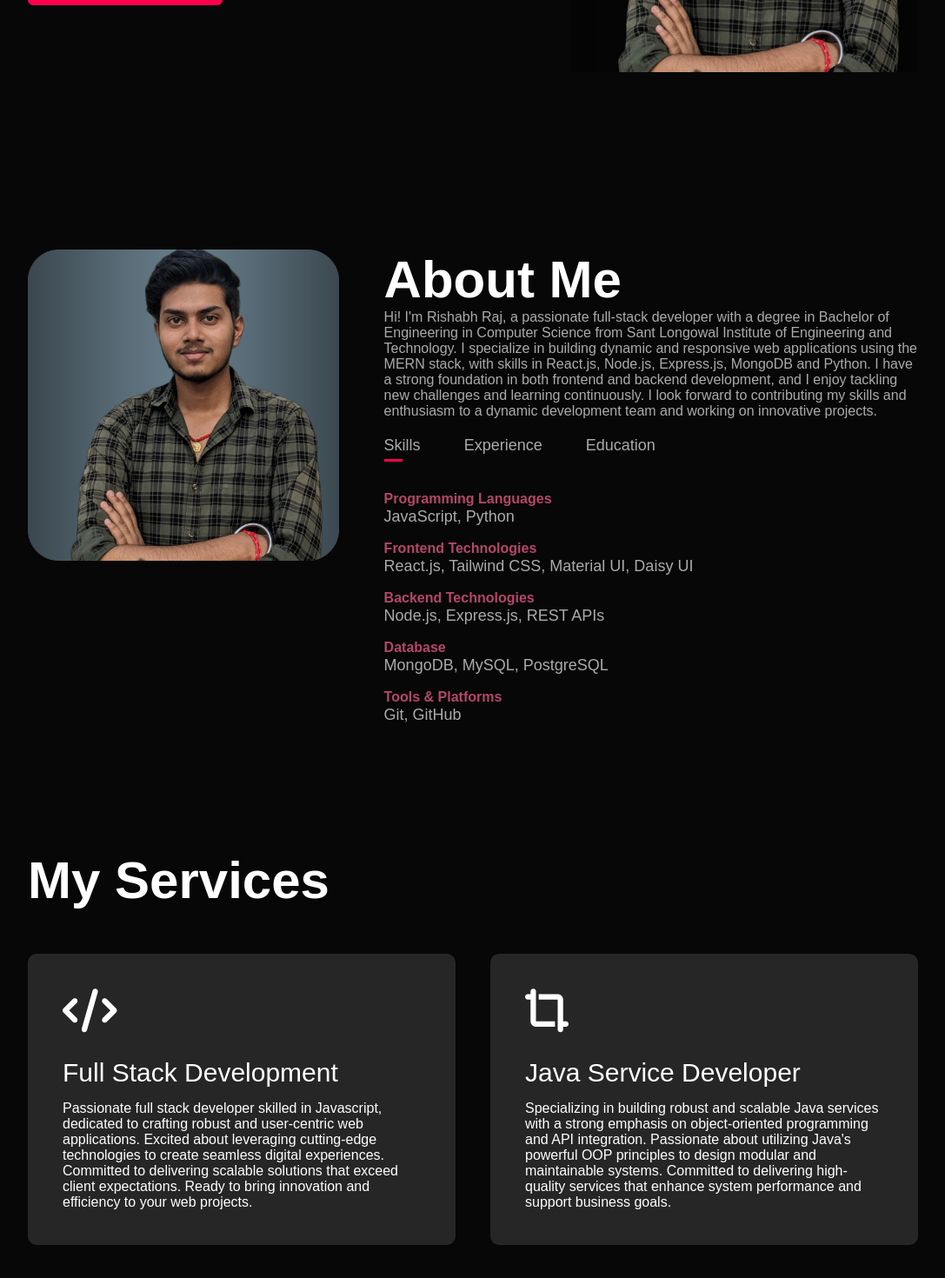
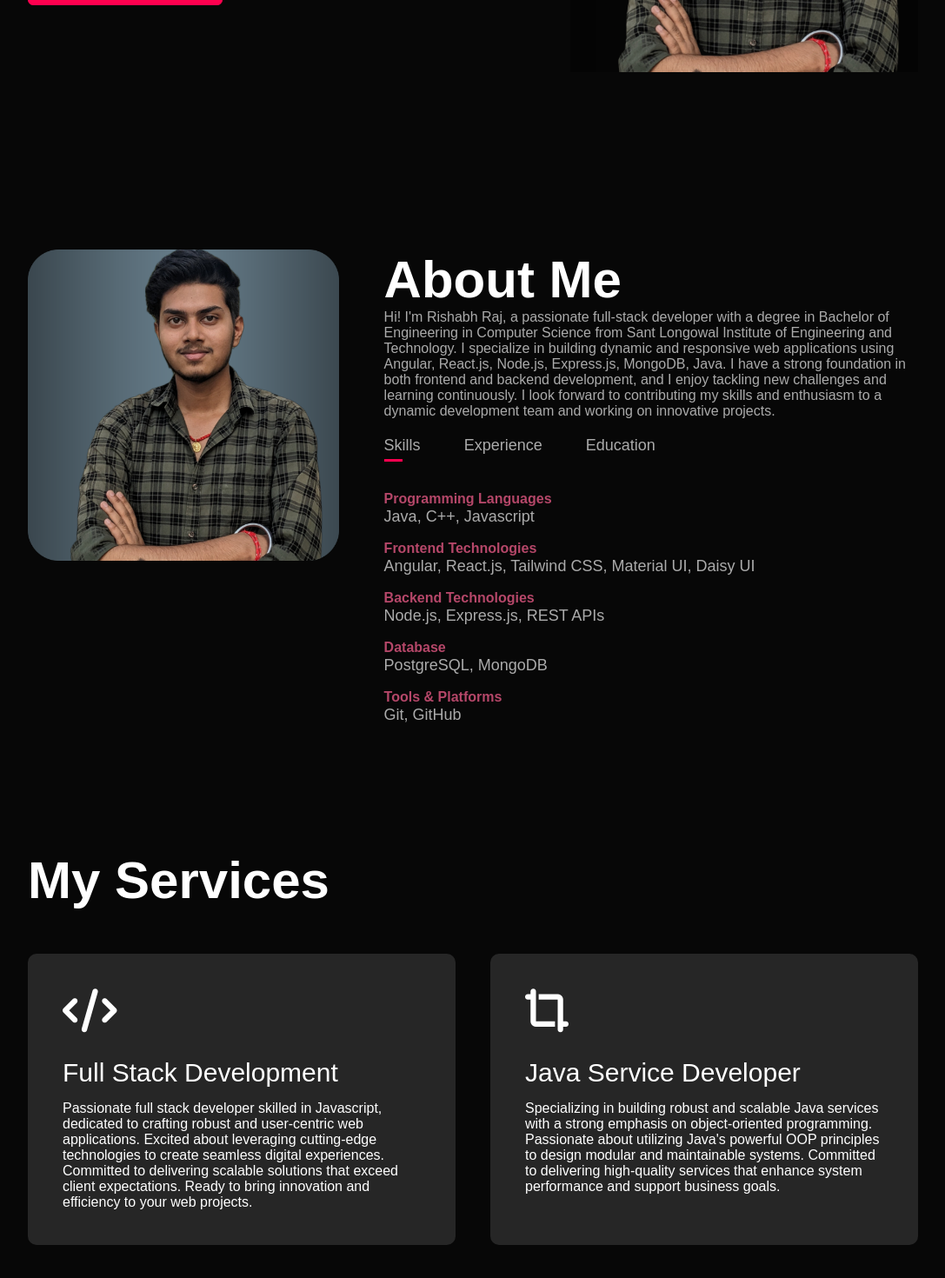
Before and after one commit to rishabh137/portfolio, a React (Create React App) app: page / in a window 1280 px wide. Shown: the part 472-1942 px from the top of the page at 87% size, without its empty margins (96-1183 px from the left). Built offline with nearby package versions, Linux system fonts and the light colour scheme.

Commit message:
update content

```diff
--- a/src/components/MainContent.jsx
+++ b/src/components/MainContent.jsx
@@ -24,7 +24,7 @@ const MainContent = () => {
                         </div>
                         <div className="about-col-2">
                             <h1 className="sub-title">About Me</h1>
-                            <p className="me">Hi! I'm Rishabh Raj, a passionate full-stack developer with a degree in Bachelor of Engineering in Computer Science from Sant Longowal Institute of Engineering and Technology. I specialize in building dynamic and responsive web applications using the MERN stack, with skills in React.js, Node.js, Express.js, MongoDB and Python. I have a strong foundation in both frontend and backend development, and I enjoy tackling new challenges and learning continuously. I look forward to contributing my skills and enthusiasm to a dynamic development team and working on innovative projects.</p>
+                            <p className="me">Hi! I'm Rishabh Raj, a passionate full-stack developer with a degree in Bachelor of Engineering in Computer Science from Sant Longowal Institute of Engineering and Technology. I specialize in building dynamic and responsive web applications using  Angular, React.js, Node.js, Express.js, MongoDB, Java. I have a strong foundation in both frontend and backend development, and I enjoy tackling new challenges and learning continuously. I look forward to contributing my skills and enthusiasm to a dynamic development team and working on innovative projects.</p>
 
                             <div className="tab-titles">
                                 <p className={`tab-links ${activeTab === "skills" ? 'active-link' : ""}`} onClick={() => opentab('skills')}>Skills</p>
@@ -33,24 +33,29 @@ const MainContent = () => {
                             </div>
                             <div className={`tab-contents ${activeTab === "skills" ? 'active-tab' : ""}`} id="skills">
                                 <ul>
-                                    <li><span>Programming Languages</span><br />JavaScript, Python</li>
-                                    <li><span>Frontend Technologies</span><br />React.js, Tailwind CSS, Material UI, Daisy UI</li>
+                                    <li><span>Programming Languages</span><br />Java, C++, Javascript</li>
+                                    <li><span>Frontend Technologies</span><br />Angular, React.js, Tailwind CSS, Material UI, Daisy UI</li>
                                     <li><span>Backend Technologies</span><br />Node.js, Express.js, REST APIs</li>
-                                    <li><span>Database</span><br />MongoDB, MySQL, PostgreSQL</li>
+                                    <li><span>Database</span><br />PostgreSQL, MongoDB</li>
                                     <li><span>Tools & Platforms</span><br />Git, GitHub</li>
                                 </ul>
                             </div>
 
                             <div className={`tab-contents ${activeTab === "experience" ? 'active-tab' : ""}`} id="experience">
                                 <ul>
-                                    <li><span>June 2024 - Current</span><br />Virtual Internship at Extion Infotech.</li>
+                                    <li style={{ marginBottom: "-10px" }}><span style={{ fontSize: "20px" }}>Clerisy Solutions Private Limited</span> <span style={{ marginLeft: "21rem", color: "#ababab" }}>April 2025 - Present</span></li>
+                                    <li><span style={{ fontSize: "18px" }}>Full-Stack Developer</span> <span style={{ marginLeft: "32.7rem", color: "#ababab" }}>Mohali, India</span></li>
+                                    <li style={{ listStyle: "circle" }}>Developed and integrated a game search feature to enhance user navigation and interaction on a US-based client casino website.</li>
+                                    <li style={{ listStyle: "circle" }}>Implemented dynamic footer content, fetching real-time data from the client's server to ensure relevant and updated information is displayed to users.</li>
+                                    <li style={{ listStyle: "circle" }}>Built a game widget that enables users to play games in a resizable window with real-time data on free spins and remaining coins.</li>
+                                    <li style={{ listStyle: "circle" }}>Utilized Socket.IO (sock.js and stomp.js) to ensure seamless real-time communication, delivering up-to-date game information and improving user experience.</li>
                                 </ul>
                             </div>
 
                             <div className={`tab-contents ${activeTab === "education" ? 'active-tab' : ""}`} id="education">
                                 <ul>
-                                    <li><span>August 2022 - Current</span><br />Bachelor of Engineering from Sant Longowal Institute of Engineering and Technology</li>
-                                    <li><span>August 2019 - June 2022</span><br />Diploma from Sant Longowal Institute of Engineering and Technology</li>
+                                    <li><span>August 2022 - 2025</span><br />Bachelor of Engineering from Sant Longowal Institute of Engineering and Technology</li>
+                                    <li><span>August 2019 - 2022</span><br />Diploma from Sant Longowal Institute of Engineering and Technology</li>
                                 </ul>
                             </div>
                         </div>
@@ -71,8 +76,14 @@ const MainContent = () => {
                         <div>
                             <i className="fa-solid fa-crop-simple"></i>
                             <h2>Java Service Developer</h2>
-                            <p style={{ fontSize: "16px" }}>Specializing in building robust and scalable Java services with a strong emphasis on object-oriented programming and API integration. Passionate about utilizing Java's powerful OOP principles to design modular and maintainable systems. Committed to delivering high-quality services that enhance system performance and support business goals.</p>
+                            <p style={{ fontSize: "16px" }}>Specializing in building robust and scalable Java services with a strong emphasis on object-oriented programming. Passionate about utilizing Java's powerful OOP principles to design modular and maintainable systems. Committed to delivering high-quality services that enhance system performance and support business goals.</p>
                         </div>
+
+                        {/* <div>
+                            <i className="fa-solid fa-crop-simple"></i>
+                            <h2>Aspiring Python Developer</h2>
+                            <p style={{ fontSize: "16px" }}>Aspiring developer with a focus on Python, delivering customized solutions that optimize processes and drive efficiency. Passionate about leveraging technology to enhance user experiences. Dedicated to contributing innovative solutions to your projects.</p>
+                        </div> */}
                     </div>
                 </div>
             </div>
```
Also changed, not shown: src/components/images/car rental.png, 1 other file (tests, documents, lock files or other folders).
